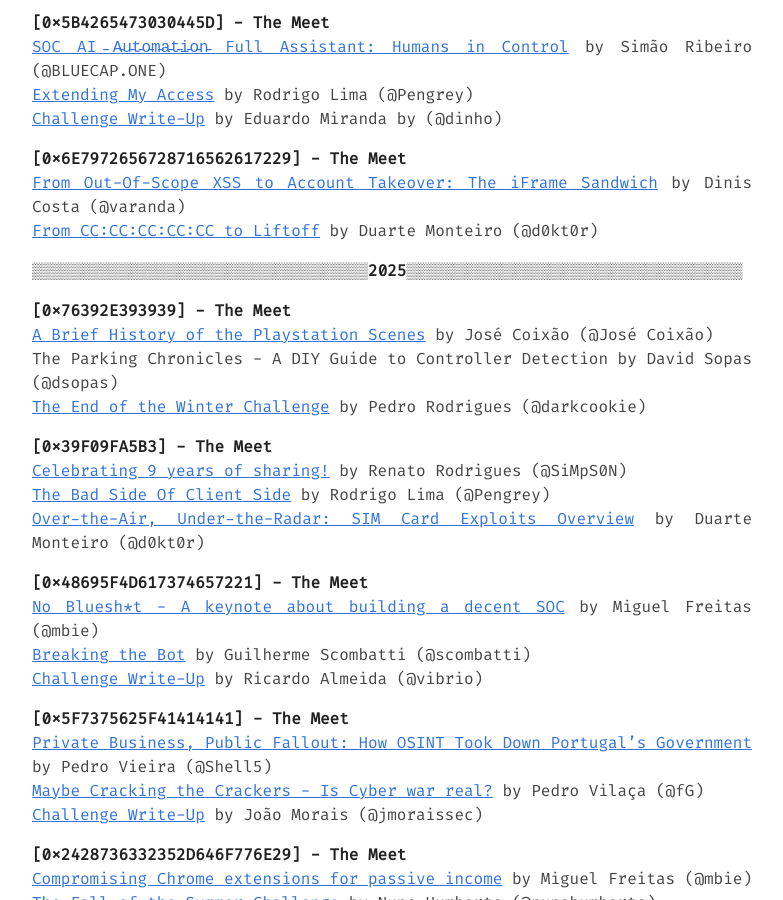
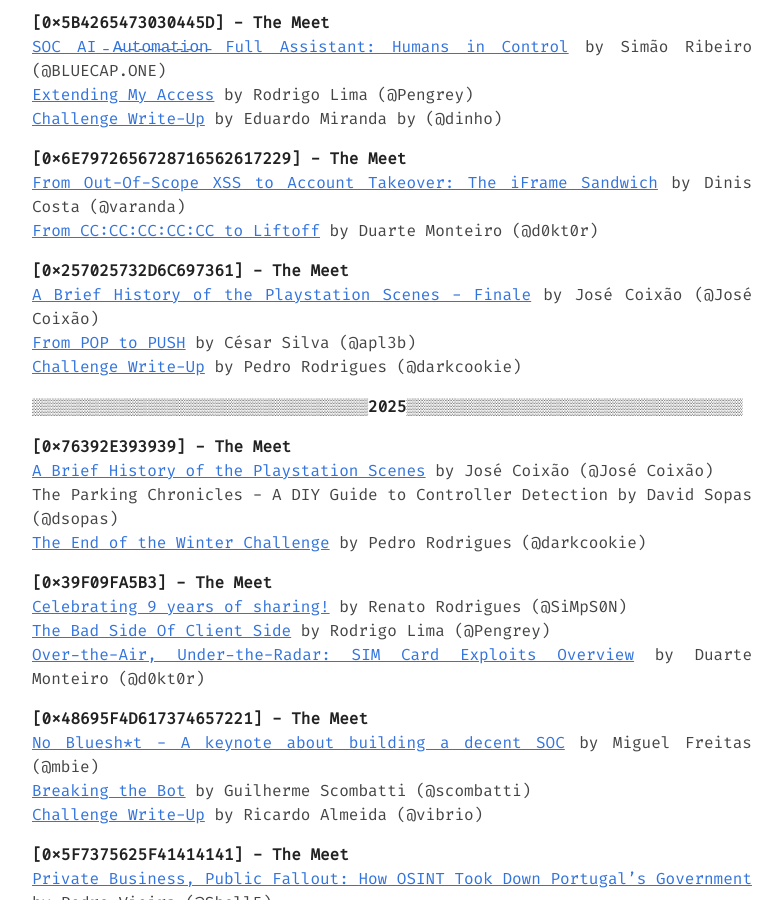
Before and after one commit to 0xOPOSEC/0xOPOSEC.github.io, a Jekyll site: the page built from talks.md, in a window 1280 px wide and 900 px high, scrolled down 661 px. Shown: the whole window, without its empty margins (248-1031 px from the left). Built offline with Jekyll 4.4.1, drawn with Linux system fonts in a browser that asks for light colours.

Commit message:
0x257025732D6C697361 Materials

```diff
--- a/talks.md
+++ b/talks.md
@@ -32,6 +32,11 @@ This page serves as a repository for all presentations from the Community.
 **\[0x6E7972656728716562617229\] - The Meet**
 [From Out-Of-Scope XSS to Account Takeover: The iFrame Sandwich](https://www.dropbox.com/scl/fi/a68es0a0melh2zhz4hswz/From-Out-Of-Scope-XSS-to-Account-Takeover-The-iFrame-Sandwich-by-Dinis-Costa-varanda.pdf?rlkey=psn8nkeqixhrs28pyso57cqz3&st=6u6bxnic&dl=1) by Dinis Costa (@varanda)
 [From CC:CC:CC:CC:CC to Liftoff](https://www.dropbox.com/scl/fi/20eopxe6xh6t2rx9ye8yk/From-CC_CC_CC_CC_CC-to-Liftoff-by-Duarte-Monteiro-d0kt0r.pdf?rlkey=j6ztkbfoxtf94l9i71xva5rzn&st=p15h002c&dl=1) by Duarte Monteiro (@d0kt0r)
+
+**\[0x257025732D6C697361\] - The Meet**
+[A Brief History of the Playstation Scenes - Finale](https://www.dropbox.com/scl/fi/0xfwpj0ly89c3pgbrzx1x/A-Brief-History-of-the-Playstation-Scenes-Finale-by-Jos-Coix-o-Jos-Coix-o.pdf?rlkey=b3sb05yd1zzjh7hkfq5qs0jr2&st=an5heauy&dl=1) by José Coixão (@José Coixão)
+[From POP to PUSH](https://www.dropbox.com/scl/fi/592ueuefckfud82yr8p7p/From-POP-to-PUSH-by-C-sar-Silva-apl3b.pdf?rlkey=kr6amsotfmttqjdtq59xs7njh&st=h9ei5xu5&dl=1) by César Silva (@apl3b)
+[Challenge Write-Up](https://www.dropbox.com/scl/fi/pasz69vm5wqi5nfyp9cj4/Challenge-Write-Up-by-Pedro-Rodrigues-darkcookie.pdf?rlkey=54ssus775c2xgraomr3pwonwl&st=0lhzh188&dl=1) by Pedro Rodrigues (@darkcookie)
 
 
 ▒▒▒▒▒▒▒▒▒▒▒▒▒▒▒▒▒▒▒▒▒▒▒▒▒▒▒▒▒▒▒▒▒▒▒**2025**▒▒▒▒▒▒▒▒▒▒▒▒▒▒▒▒▒▒▒▒▒▒▒▒▒▒▒▒▒▒▒▒▒▒▒
```
